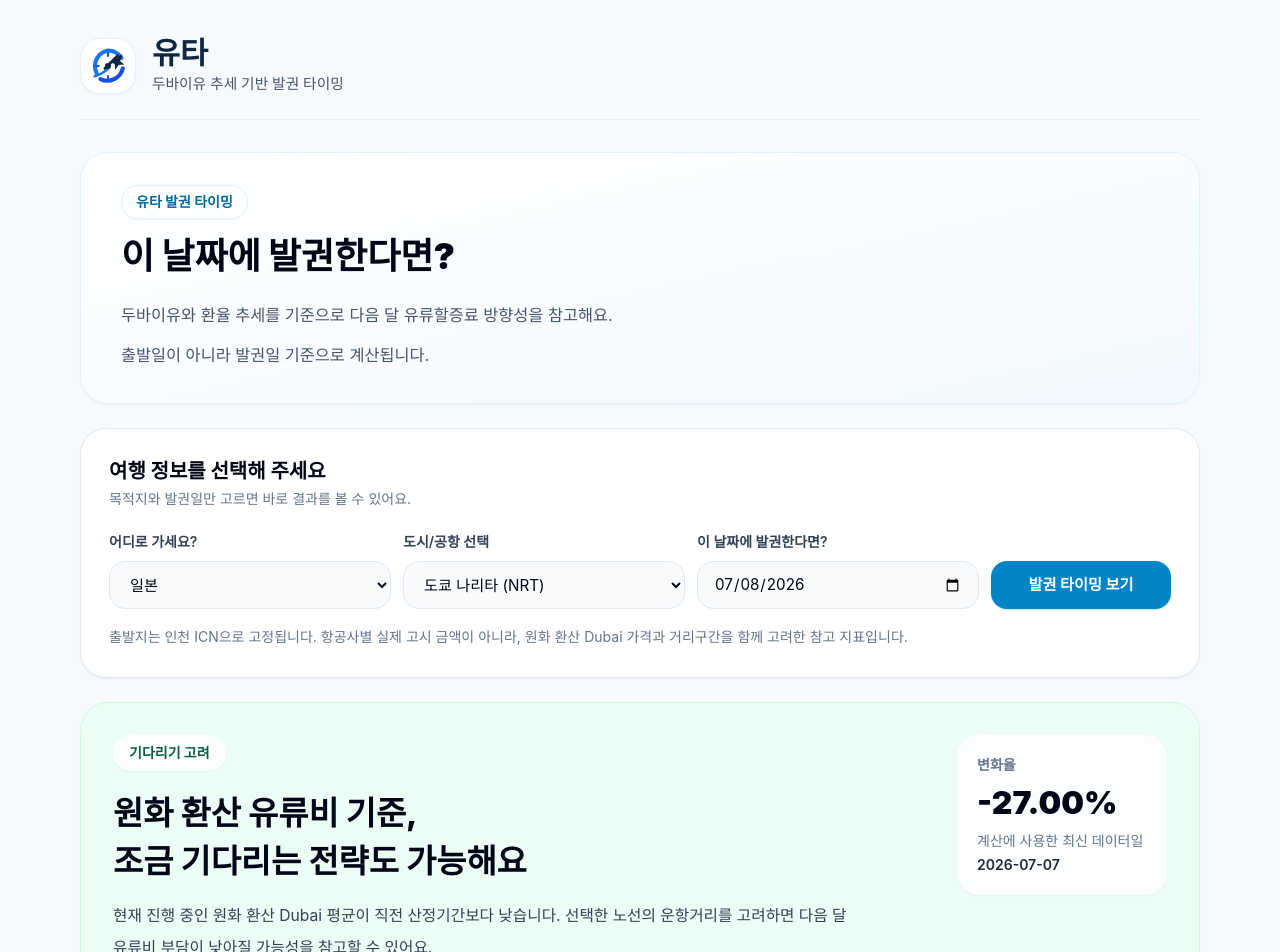
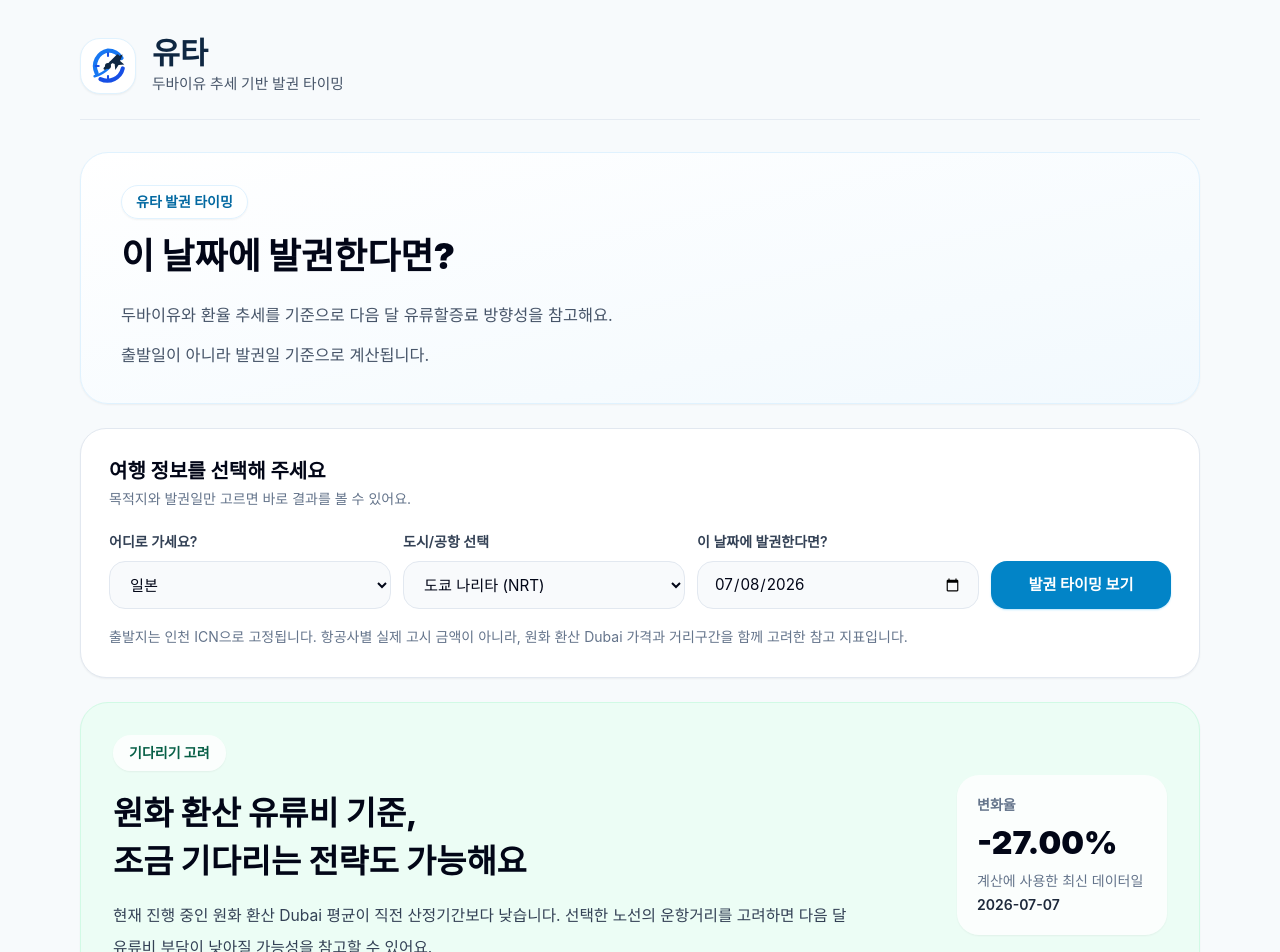
Before and after one commit to day27N/0708, a Next.js app: page / in a window 1280 px wide. Shown: the top 952 px of the page. Built offline with nearby package versions, Linux system fonts and the light colour scheme.

Commit message:
Adjust change rate card position

```diff
--- a/src/app/page.tsx
+++ b/src/app/page.tsx
@@ -306,7 +306,7 @@ export default function Page() {
                   </p>
                 </div>
 
-                <div className="rounded-[22px] bg-white/80 p-5 text-left shadow-sm lg:min-w-[210px]">
+                <div className="rounded-[22px] bg-white/80 p-5 text-left shadow-sm lg:mt-10 lg:min-w-[210px]">
                   <div className="text-sm font-semibold text-slate-500">변화율</div>
                   <div className="mt-2 whitespace-nowrap text-[2rem] font-black leading-tight text-slate-950">
                     {formatPercent(result.changeRate)}
```
